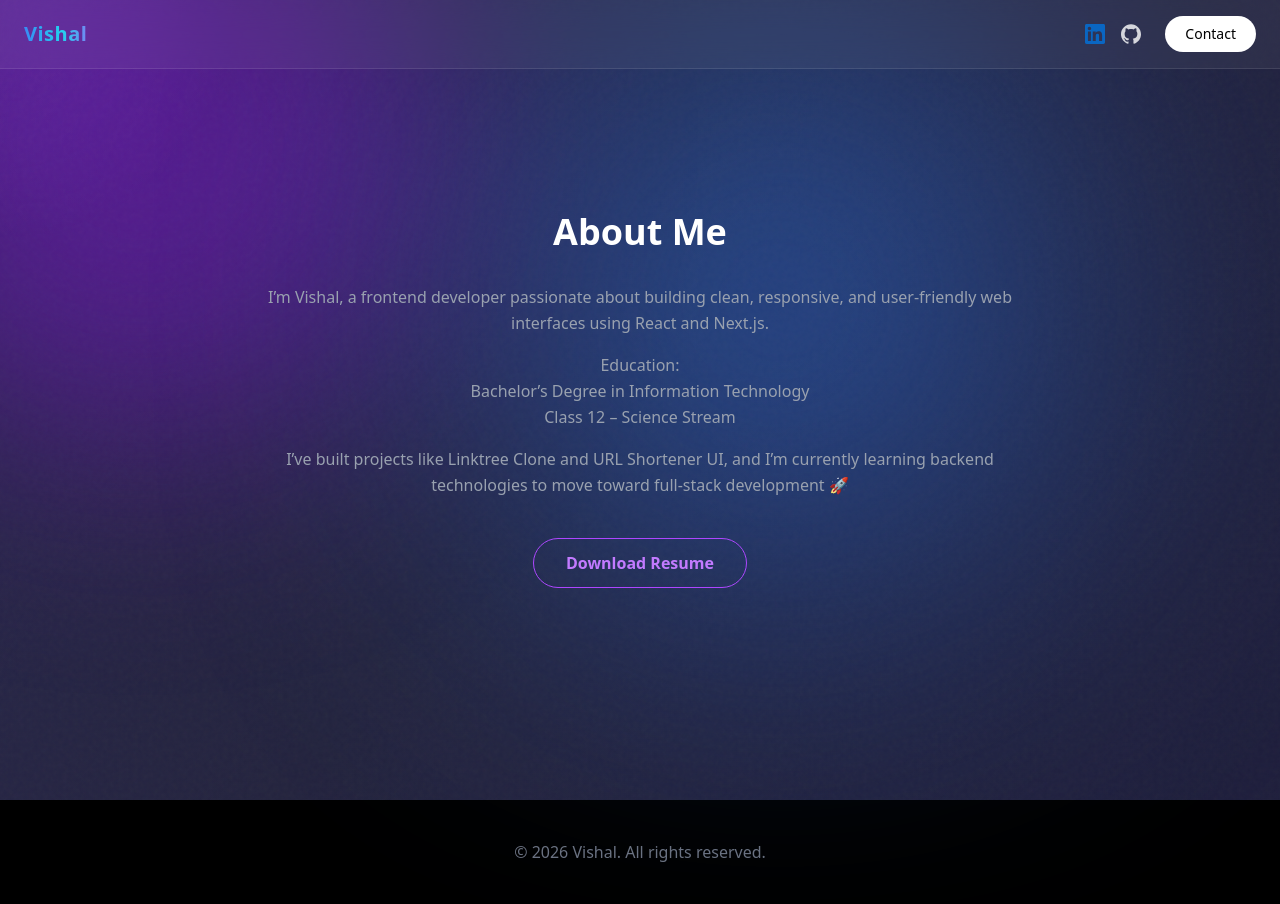
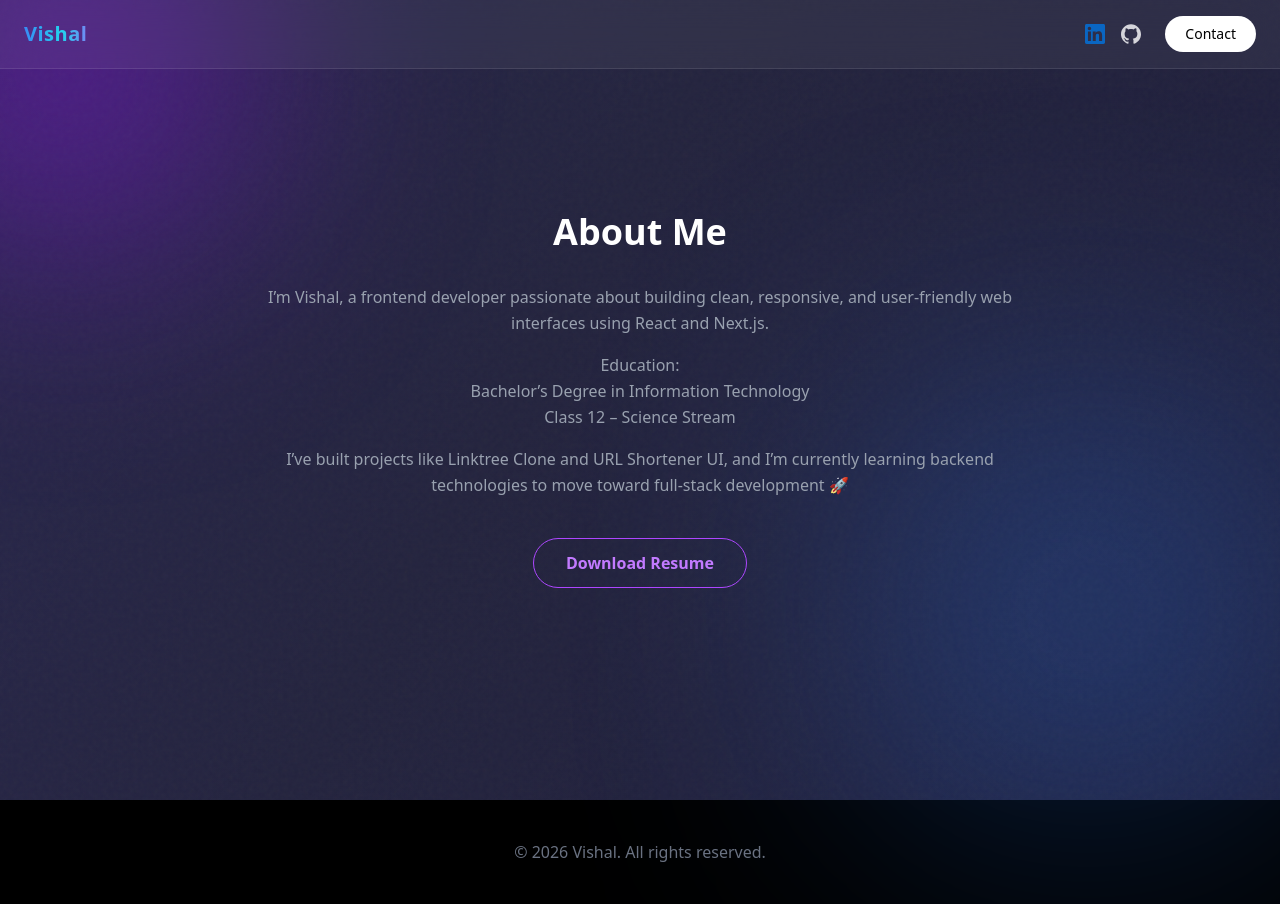
Before and after one commit to VISHAL29OCT/protfoliovishal, a Next.js app: page /about in a window 1280 px wide. Built offline with nearby package versions, Linux system fonts and the light colour scheme.

Commit message:
fix redirect bug

```diff
--- a/app/about/page.js
+++ b/app/about/page.js
@@ -32,7 +32,7 @@ export default function About() {
         {/* RESUME BUTTON */}
         <div className="flex justify-center">
           <a
-            href="/Vishal-Resume.pdf"
+            href="/resume vishal.pdf"
             target="_blank"
             rel="noopener noreferrer"
             className="px-8 py-3 rounded-full border border-purple-500
--- a/app/components/Hero.jsx
+++ b/app/components/Hero.jsx
@@ -1,7 +1,12 @@
+"use client";
+
+import { useRouter } from "next/navigation";
+
 export default function Home() {
+  const router = useRouter();
+
   return (
     <section className="min-h-screen flex items-center px-6 md:px-20">
-
       <div className="max-w-4xl space-y-6 backdrop-blur-xl bg-white/5 border border-white/10 rounded-2xl p-10 shadow-2xl">
 
         <p className="uppercase tracking-widest text-sm text-purple-300">
@@ -19,10 +24,19 @@ export default function Home() {
         </p>
 
         <div className="flex gap-4 pt-4">
-          <button className="px-6 py-3 rounded-full bg-white text-black font-medium hover:scale-105 transition">
+          {/* VIEW WORK */}
+          <button
+            onClick={() => router.push("#projects")}
+            className="px-6 py-3 rounded-full bg-white text-black font-medium hover:scale-105 transition"
+          >
             View Work
           </button>
-          <button className="px-6 py-3 rounded-full border border-white/30 hover:bg-white/10 transition">
+
+          {/* CONTACT */}
+          <button
+            onClick={() => router.push("/about")}
+            className="px-6 py-3 rounded-full border border-white/30 hover:bg-white/10 transition"
+          >
             Contact
           </button>
         </div>
--- a/app/components/MouseGlow.jsx
+++ b/app/components/MouseGlow.jsx
@@ -1,26 +1,33 @@
 "use client";
-import { useEffect, useState } from "react";
+import { useEffect, useRef } from "react";
 
 export default function MouseGlow() {
-  const [pos, setPos] = useState({ x: 0, y: 0 });
+  const glowRef = useRef(null);
 
   useEffect(() => {
     const move = (e) => {
-      setPos({ x: e.clientX, y: e.clientY });
+      if (!glowRef.current) return;
+
+      glowRef.current.style.setProperty("--x", `${e.clientX}px`);
+      glowRef.current.style.setProperty("--y", `${e.clientY}px`);
     };
+
     window.addEventListener("mousemove", move);
     return () => window.removeEventListener("mousemove", move);
   }, []);
 
   return (
     <div
+      ref={glowRef}
       className="pointer-events-none fixed inset-0 -z-10"
       style={{
-        background: `radial-gradient(
-          400px at ${pos.x}px ${pos.y}px,
-          rgba(168, 85, 247, 0.18),
-          transparent 60%
-        )`,
+        background: `
+          radial-gradient(
+            400px at var(--x) var(--y),
+            rgba(168, 85, 247, 0.18),
+            transparent 60%
+          )
+        `,
       }}
     />
   );
--- a/app/components/Navbar.jsx
+++ b/app/components/Navbar.jsx
@@ -1,52 +1,49 @@
 "use client";
 
-import { useEffect, useState } from "react";
-import { useRouter, usePathname } from "next/navigation"
+import { useEffect, useRef, useState } from "react";
+import { useRouter, usePathname } from "next/navigation";
 
 export default function Navbar() {
-   const router = useRouter()
-  const pathname = usePathname()
-  const [show, setShow] = useState(true);
-  const [lastScrollY, setLastScrollY] = useState(0);
+  const router = useRouter();
+  const pathname = usePathname();
+
+  const [visible, setVisible] = useState(true);
+  const lastScrollY = useRef(0);
 
   useEffect(() => {
-    const handleScroll = () => {
-      const currentScrollY = window.scrollY;
+    const onScroll = () => {
+      const current = window.scrollY;
 
-      if (currentScrollY > lastScrollY && currentScrollY > 80) {
-        setShow(false);
+      if (current > lastScrollY.current && current > 80) {
+        setVisible(false);
       } else {
-        setShow(true);
+        setVisible(true);
       }
 
-      setLastScrollY(currentScrollY);
+      lastScrollY.current = current;
     };
 
-    window.addEventListener("scroll", handleScroll);
-    return () => window.removeEventListener("scroll", handleScroll);
-  }, [lastScrollY]);
-
+    window.addEventListener("scroll", onScroll);
+    return () => window.removeEventListener("scroll", onScroll);
+  }, []);
 
   const handleLogoClick = () => {
     if (pathname === "/") {
-      // Already on home → just scroll
-      window.scrollTo({ top: 0, behavior: "smooth" })
+      window.scrollTo({ top: 0, behavior: "smooth" });
     } else {
-      // On another page → go to home
-      router.push("/")
+      router.push("/");
     }
-  }
+  };
 
   return (
     <header
       className={`fixed top-0 left-0 w-full z-50 transition-transform duration-300
-      ${show ? "translate-y-0" : "-translate-y-full"}`}
+      ${visible ? "translate-y-0" : "-translate-y-full"}`}
     >
-      <nav
-        className="mx-auto max-w-7xl px-6 py-4 flex items-center justify-between
-        backdrop-blur-xl bg-white/5 border-b border-white/10"
-      >
-        {/* LOGO → scroll to top */}
+      <nav className="mx-auto max-w-7xl px-6 py-4 flex items-center justify-between
+        backdrop-blur-xl bg-white/5 border-b border-white/10">
+
+        {/* LOGO */}
         <button
           onClick={handleLogoClick}
           className="text-xl font-bold tracking-wide gradient-text"
@@ -54,22 +51,18 @@ export default function Navbar() {
           Vishal
         </button>
 
+        {/* RIGHT SIDE */}
+        <div className="hidden md:flex items-center gap-4">
 
-        {/* SOCIAL + CONTACT */}
-        <div className="hidden md:flex items-center gap-4">
           {/* LinkedIn */}
           <a
-            href="https://www.linkedin.com/in/YOUR-LINKEDIN-USERNAME"
+            href="https://www.linkedin.com/in/vishal-kumar-a66065241/"
             target="_blank"
             rel="noopener noreferrer"
             aria-label="LinkedIn"
-            className="transition transform hover:scale-110"
+            className="transition hover:scale-110"
           >
-            <svg
-              xmlns="http://www.w3.org/2000/svg"
-              viewBox="0 0 24 24"
-              className="w-5 h-5 fill-[#0A66C2]"
-            >
+            <svg viewBox="0 0 24 24" className="w-5 h-5 fill-[#0A66C2]">
               <path d="M22.23 0H1.77C.79 0 0 .774 0 1.727v20.545C0 23.226.79 24 1.77 24h20.46c.98 0 1.77-.774 1.77-1.727V1.727C24 .774 23.21 0 22.23 0zM7.12 20.452H3.56V9h3.56v11.452zM5.34 7.433c-1.14 0-2.06-.926-2.06-2.066 0-1.14.92-2.066 2.06-2.066s2.06.926 2.06 2.066c0 1.14-.92 2.066-2.06 2.066zM20.45 20.452h-3.56v-5.569c0-1.328-.03-3.036-1.85-3.036-1.85 0-2.13 1.445-2.13 2.939v5.666h-3.56V9h3.42v1.561h.05c.48-.9 1.65-1.85 3.4-1.85 3.63 0 4.3 2.39 4.3 5.49v6.251z" />
             </svg>
           </a>
@@ -80,13 +73,9 @@ export default function Navbar() {
             target="_blank"
             rel="noopener noreferrer"
             aria-label="GitHub"
-            className="transition transform hover:scale-110"
+            className="transition hover:scale-110"
           >
-            <svg
-              xmlns="http://www.w3.org/2000/svg"
-              viewBox="0 0 24 24"
-              className="w-5 h-5 fill-white/80 hover:fill-white transition"
-            >
+            <svg viewBox="0 0 24 24" className="w-5 h-5 fill-white/80 hover:fill-white">
               <path d="M12 .297c-6.63 0-12 5.373-12 12 0 5.303
               3.438 9.8 8.205 11.385.6.113.82-.258.82-.577
               0-.285-.01-1.04-.015-2.04-3.338.724-4.042-1.61
@@ -106,14 +95,15 @@ export default function Navbar() {
             </svg>
           </a>
 
-          {/* CONTACT → NEW PAGE */}
-          <a
-            href="/contact"
-            className="ml-2 px-5 py-2 rounded-full
-            bg-white text-black text-sm font-medium hover:scale-105 transition"
+          {/* CONTACT */}
+          <button
+            onClick={() => router.push("/contact")}
+            className="ml-2 px-5 py-2 rounded-full bg-white text-black text-sm font-medium
+            hover:scale-105 transition"
           >
             Contact
-          </a>
+          </button>
+
         </div>
       </nav>
     </header>
--- a/app/layout.js
+++ b/app/layout.js
@@ -1,30 +1,34 @@
+import "./globals.css";
+import Navbar from "./components/Navbar";
 import Footer from "./components/Footer";
 import MouseGlow from "./components/MouseGlow";
-import Navbar from "./components/Navbar";
-import "./globals.css";
+
 export const metadata = {
   title: "Vishal Kumar | Portfolio",
   description: "Frontend Developer | React & Next.js",
-}
-
+};
 
 export default function RootLayout({ children }) {
   return (
     <html lang="en">
-      <body className="relative min-h-screen overflow-x-hidden bg-black text-white">
+      <body className="relative min-h-screen bg-black text-white overflow-x-hidden">
 
-        {/* Animated Gradient Background */}
+        {/* Background effects */}
         <div className="fixed inset-0 -z-20 animated-gradient" />
-  <MouseGlow/>
-        {/* Glow Blobs */}
-        <div className="fixed -top-40 -left-40 w-150 h-150 bg-purple-600/40 rounded-full blur-[120px] -z-10" />
-        <div className="fixed bottom-50  right-50  w-150 h-150  bg-blue-500/40 rounded-full blur-[140px] -z-10" />
+        <div className="fixed -top-32 -left-32 w-96 h-96 bg-purple-600/40 rounded-full blur-[120px] -z-10" />
+        <div className="fixed bottom-0 right-0 w-96 h-96 bg-blue-500/40 rounded-full blur-[140px] -z-10" />
+        <div className="fixed inset-0 -z-10 opacity-[0.03] noise-bg" />
 
-        {/* Noise Overlay (premium touch) */}
-        <div className="fixed inset-0 -z-10 opacity-[0.03] noise-bg" />
-<Navbar/>
-        {children}
-        <Footer/>
+        {/* Interactive glow */}
+        <MouseGlow />
+
+        {/* Layout */}
+        <Navbar />
+        <main className="relative z-10">
+          {children}
+        </main>
+        <Footer />
+
       </body>
     </html>
   );
```
Also changed, not shown: app/components/Projects.jsx (+33 -21 lines), app/globals.css (+14 -49 lines), 1 other file (tests, documents, lock files or other folders). Lines whose indentation alone changed are shown as unchanged.
